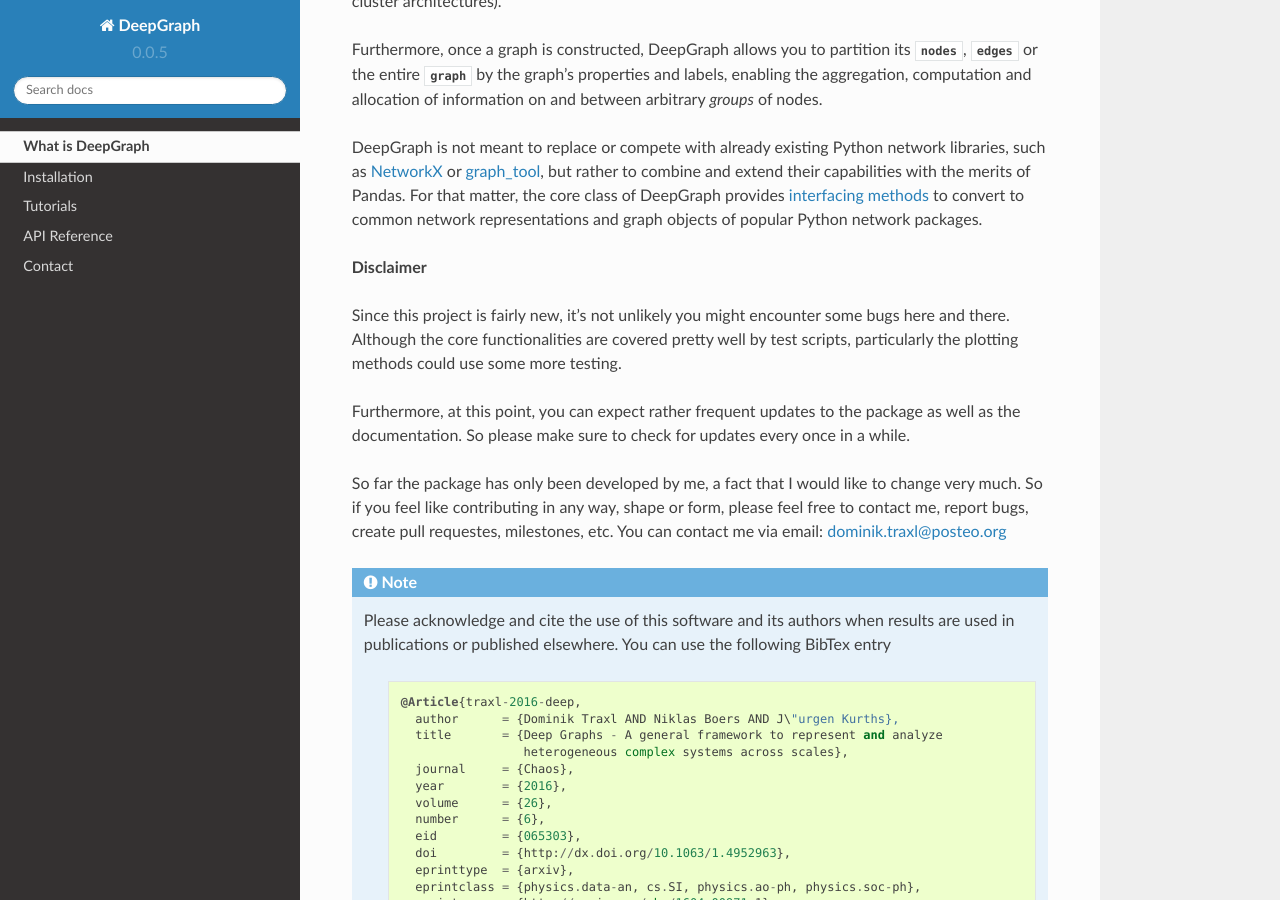
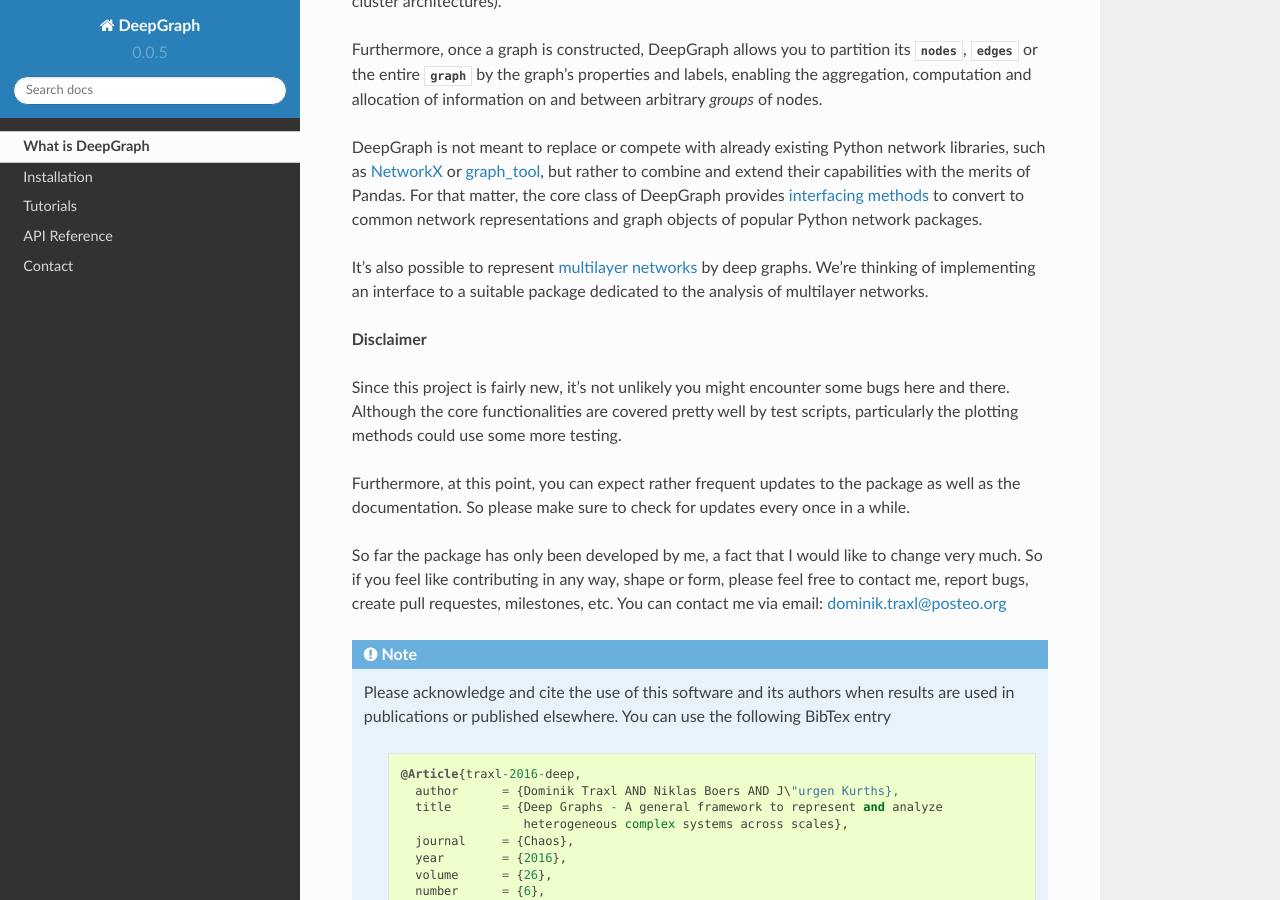
Before and after one commit to deepgraph/deepgraph, a Sphinx documentation site: the page built from doc/source/what_is_deepgraph.rst, in a window 1280 px wide and 900 px high, scrolled down 531 px. Built offline with Sphinx 7.4.7 and the Read the Docs theme 2.0.0, drawn with Linux system fonts in a browser that asks for light colours.

Commit message:
add links to multilayer network tutorial.

```diff
--- a/README.rst
+++ b/README.rst
@@ -27,7 +27,9 @@
 popular network packages and more.
 
 It is based on a new network representation introduced
-`here <http://arxiv.org/abs/1604.00971>`_.
+`here <http://arxiv.org/abs/1604.00971>`_. DeepGraph is also capable of
+representing
+`multilayer networks <http://deepgraph.readthedocs.io/en/latest/tutorials/terrorists.html>`_.
 
 
 Quick Start
--- a/doc/source/what_is_deepgraph.rst
+++ b/doc/source/what_is_deepgraph.rst
@@ -45,6 +45,11 @@
 class of DeepGraph provides :ref:`interfacing methods <interfacing_methods>` to
 convert to common network representations and graph objects of popular Python
 network packages.
+
+It's also possible to represent :ref:`multilayer networks <tutorial_terror>` by
+deep graphs. We're thinking of implementing an interface to a suitable package
+dedicated to the analysis of multilayer networks.
+
 
 **Disclaimer**
 
```
